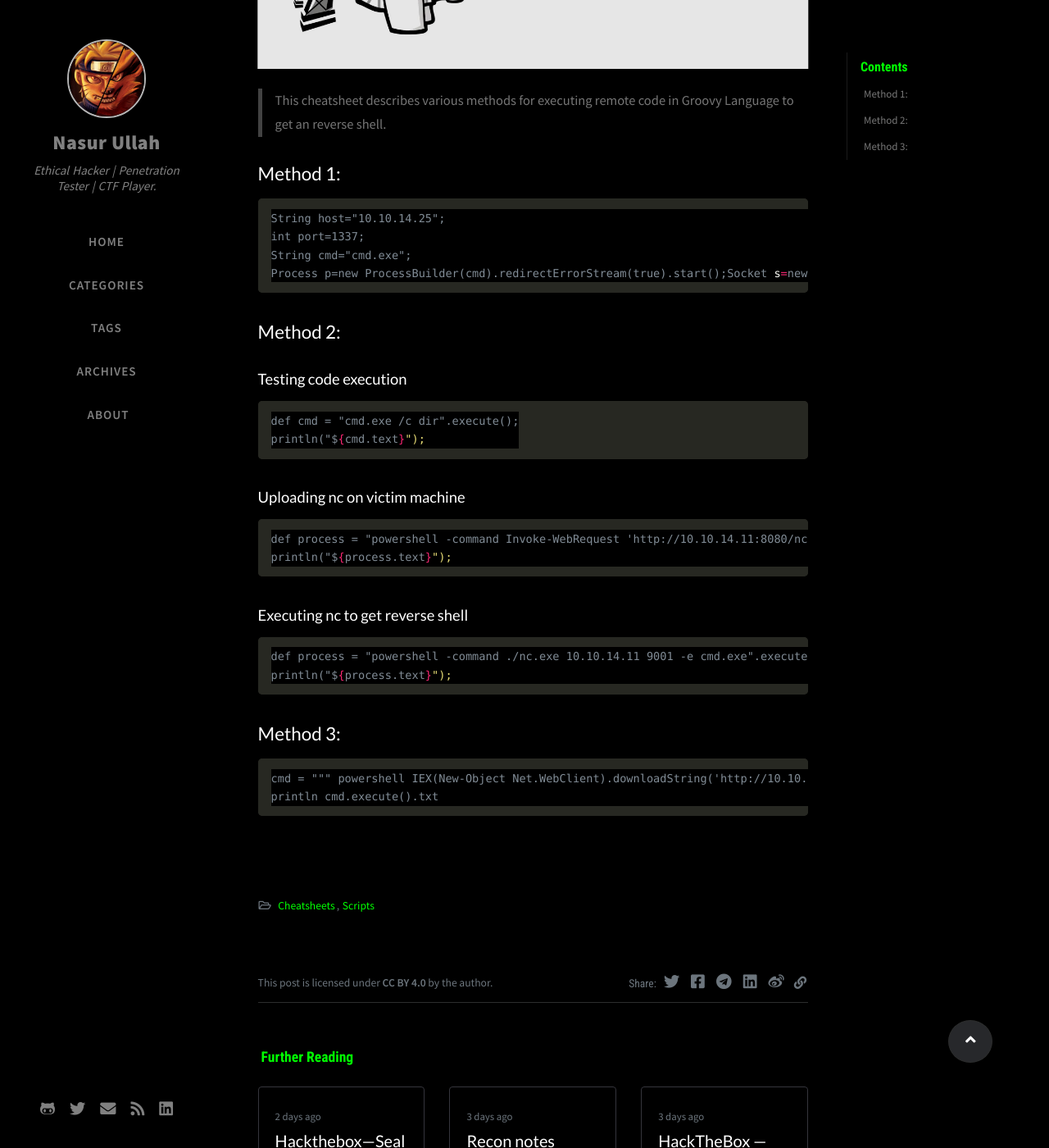
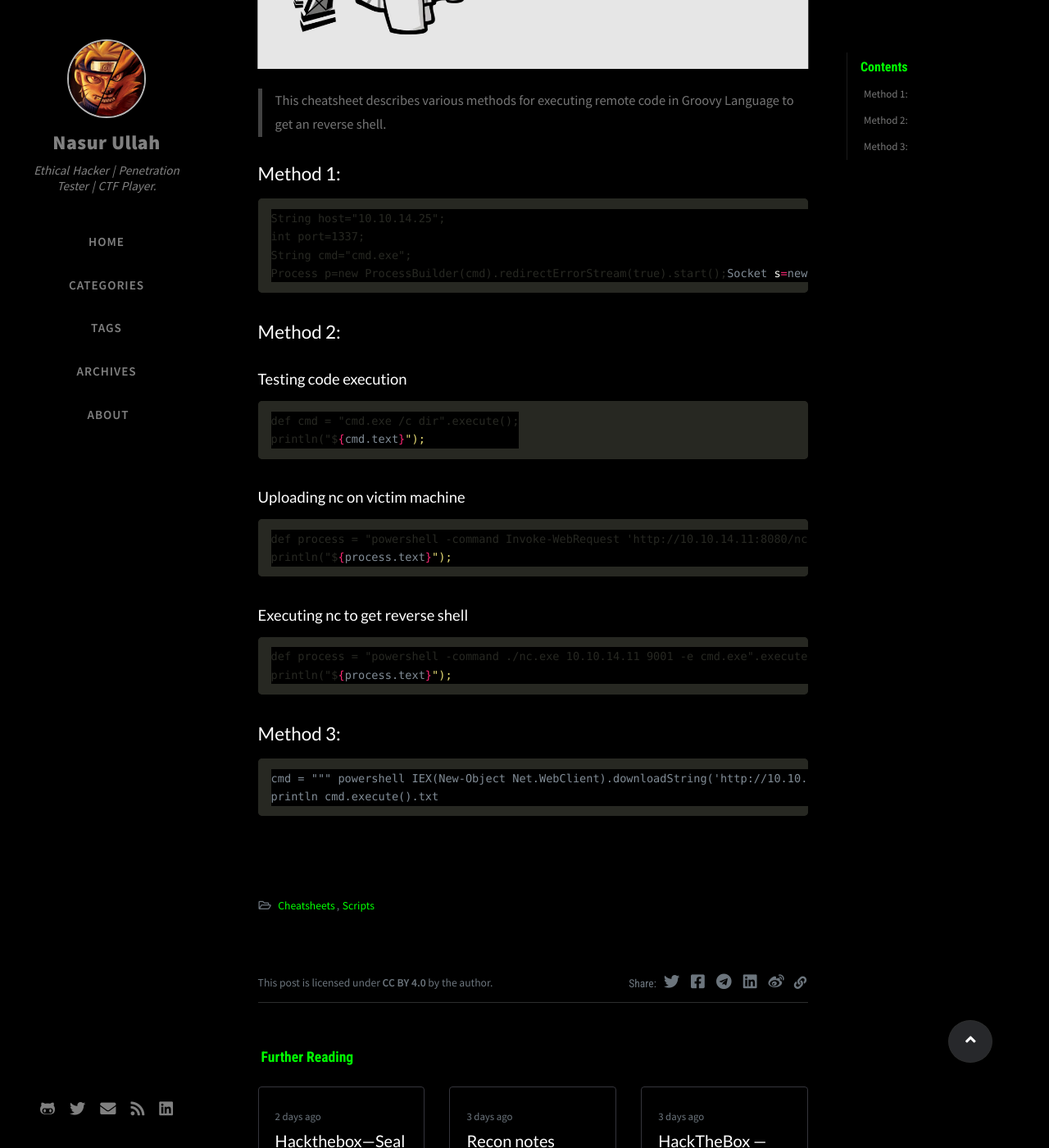
Before and after one commit to Spy0x7/Spy0x7.github.io, a Jekyll site: the page built from _posts/2020-08-24-Groovy_RCE.md, in a window 1280 px wide and 1400 px high, scrolled down 487 px. Shown: the whole window at 82% size. Built offline with Jekyll 4.4.1, drawn with Linux system fonts in a browser that asks for light colours; nearby versions of some CDN libraries; comment, search, counter and statistics services are not loaded.

Commit message:
Update dark-syntax.scss

```diff
--- a/assets/css/_colors/dark-syntax.scss
+++ b/assets/css/_colors/dark-syntax.scss
@@ -271,7 +271,7 @@
     --inline-code-bg: var(--highlight-bg-color);
     .highlight {
         .gp {
-            color: #818c96;
+            color: #272822;
         }
     }
     pre {
```
